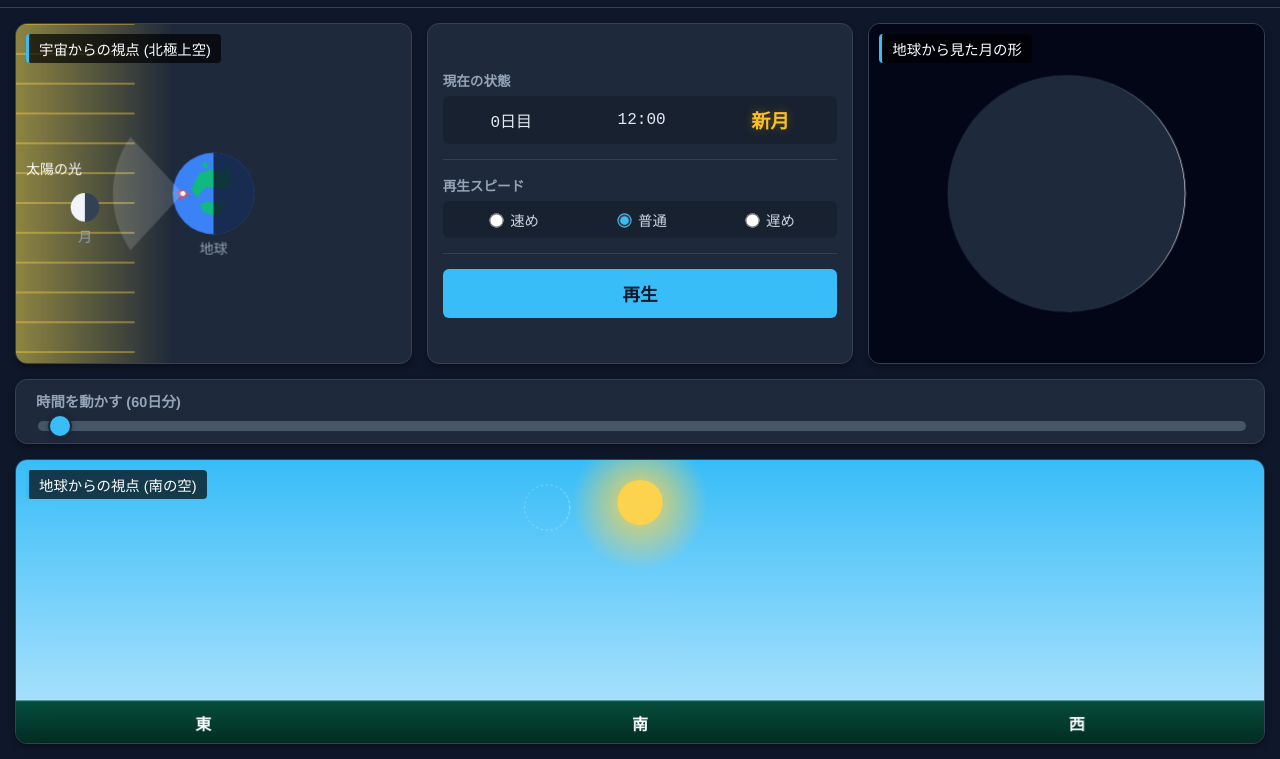
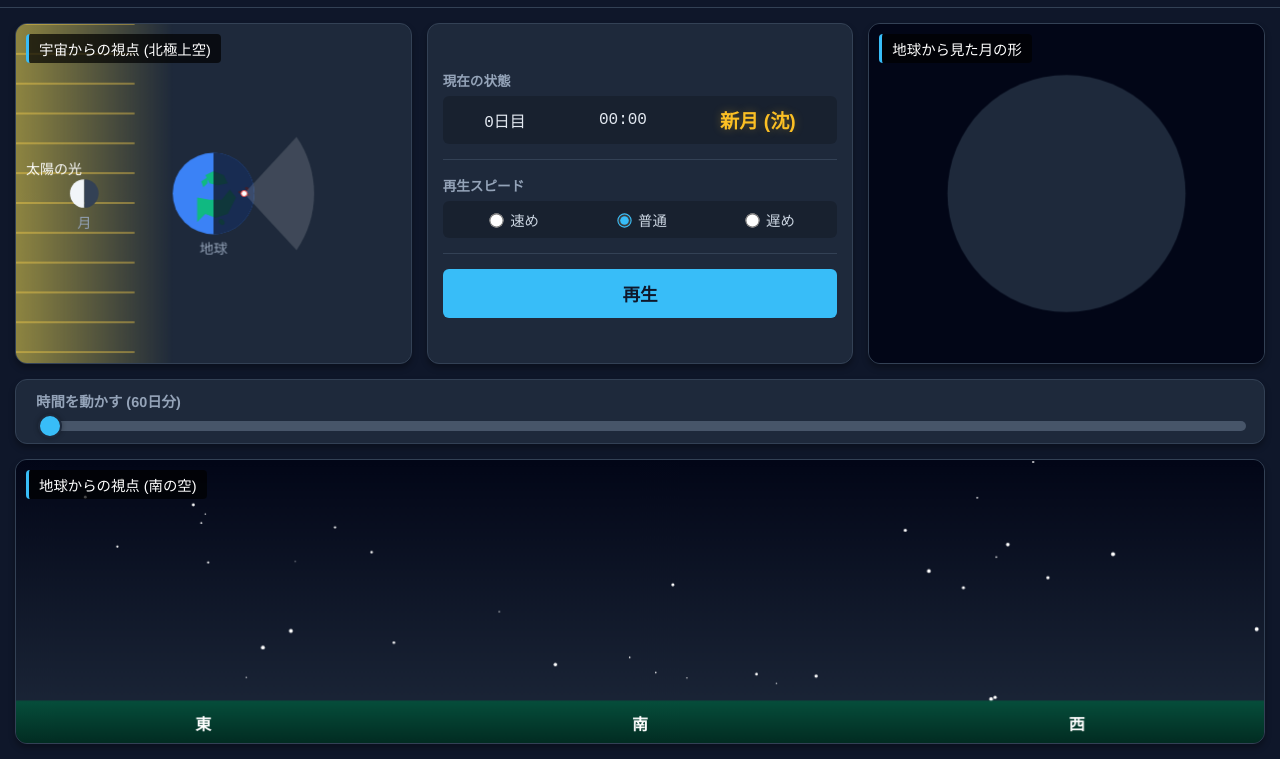
Before and after one commit to tabuset/moon_guide, a plain HTML site: page index.html in a window 1280 px wide. Shown: the part 41-800 px from the top of the page. Drawn offline with Linux system fonts and the light colour scheme.

Commit message:
Update index.html

```diff
--- a/index.html
+++ b/index.html
@@ -3,7 +3,7 @@
 <head>
     <meta charset="UTF-8">
     <meta name="viewport" content="width=device-width, initial-scale=1.0">
-    <title>月の満ち欠けシミュレーター</title>
+    <title>月の満ち欠けシミュレーター </title>
     <style>
         :root {
             --bg-color: #0f172a;
@@ -306,7 +306,7 @@
                     <span class="control-label">現在の状態</span>
                     <div class="info-box">
                         <span id="dayDisplay" class="info-item">0日目</span>
-                        <span id="timeDisplay" class="info-item">12:00</span>
+                        <span id="timeDisplay" class="info-item">00:00</span>
                         <span id="phaseName" class="phase-name">新月</span>
                     </div>
                 </div>
@@ -338,7 +338,8 @@
         <div class="slider-section">
             <div class="view-panel slider-panel">
                 <span class="control-label" style="margin-bottom: 5px; color: #94a3b8; font-weight: bold; font-size: 0.9rem;">時間を動かす (60日分)</span>
-                <input type="range" id="timeSlider" min="0" max="1440" value="12" step="0.1">
+                <!-- 初期値を0に変更 -->
+                <input type="range" id="timeSlider" min="0" max="1440" value="0" step="0.1">
             </div>
         </div>
 
@@ -379,7 +380,7 @@
         }
 
         let state = {
-            time: 12, // Start at Noon (12:00)
+            time: 0, // 初期値を0に変更（経過時間）
             isPlaying: false,
             animationId: null,
             moonPeriodHours: 29.53 * 24,
@@ -408,8 +409,10 @@
         }
 
         function getEarthRotationAngle(time) {
-            const dayProgress = (time - 12) / 24;
-            return (SUN_ANGLE - dayProgress * 2 * Math.PI + 2 * Math.PI) % (2 * Math.PI);
+            // time=0 が0:00(真夜中)になるように変更
+            // 太陽はPIの方向にあるため、0:00(真夜中)の観測者は0(2PI)の方向にいる必要がある。
+            const dayProgress = time / 24;
+            return (- dayProgress * 2 * Math.PI + 2 * Math.PI) % (2 * Math.PI);
         }
 
         function getPhaseInfo(moonAngle) {
@@ -431,9 +434,12 @@
         }
 
         function formatTime(totalHours) {
+            // 経過時間(totalHours) をそのまま時刻として表示 (0スタートなのでオフセットなし)
+            const currentTotalHours = totalHours;
+
             const days = Math.floor(totalHours / 24);
-            const hours = Math.floor(totalHours % 24);
-            const mins = Math.floor((totalHours % 1) * 60);
+            const hours = Math.floor(currentTotalHours % 24);
+            const mins = Math.floor((currentTotalHours % 1) * 60);
             return {
                 dayStr: `${days}日目`,
                 timeStr: `${hours.toString().padStart(2, '0')}:${mins.toString().padStart(2, '0')}`,
```
